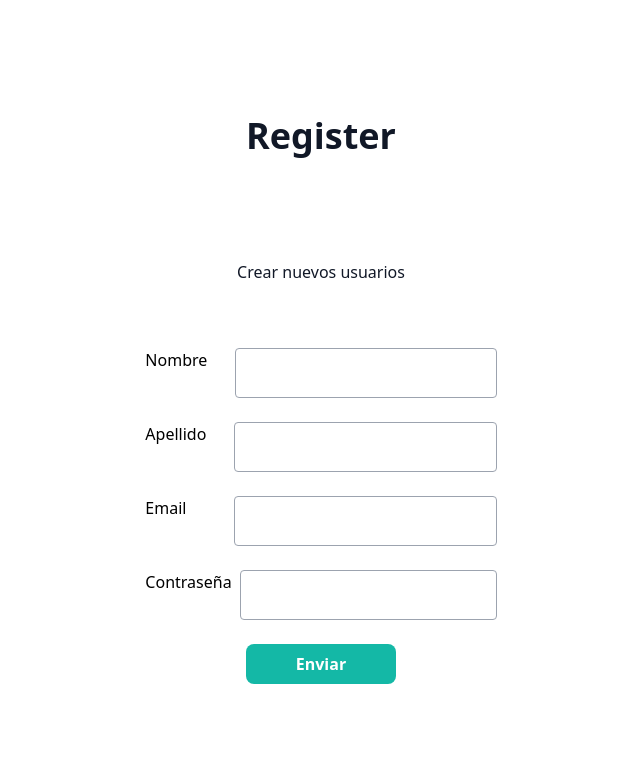
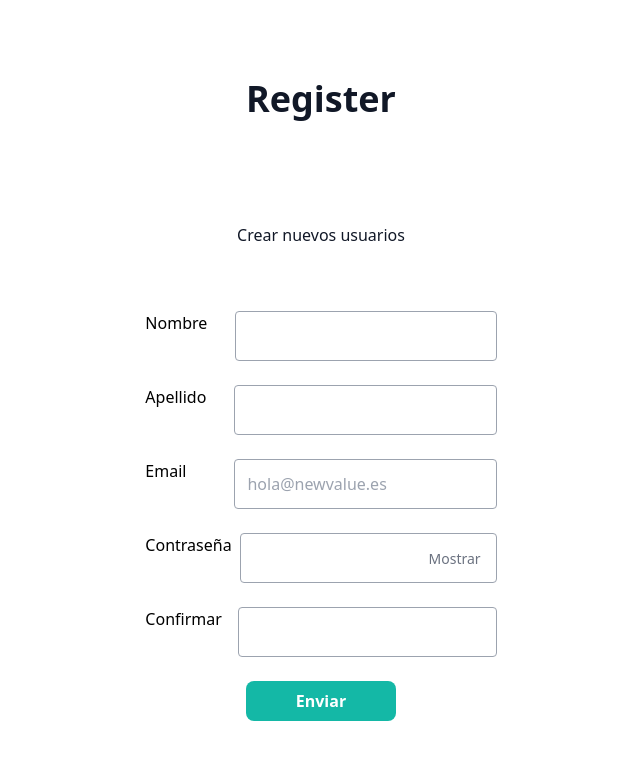
Before and after one commit to mariandrean/NewValue, a React (Vite) app in the folder client/: page /dashboard/register in a window 1280 px wide. Shown: the top 760 px of the page, without its empty margins (319-959 px from the left). Built offline with nearby package versions, Linux system fonts and the light colour scheme; sample sign-in values are in the browser's storage.

Commit message:
fix(client):add-password-visibility-and-confirmation-in-register-form

```diff
--- a/client/src/components/RegisterForm.jsx
+++ b/client/src/components/RegisterForm.jsx
@@ -1,23 +1,39 @@
-import React from 'react'
+import React, { useState, useEffect } from 'react';
 import { useForm } from "react-hook-form";
 import { userRegister } from "../services/usersServices.js";
 
 const RegisterForm = () => {
+    const { register, formState: { errors }, handleSubmit, unregister } = useForm();
+    const [registerError, setRegisterError] = useState('');
+    const [showPassword, setShowPassword] = useState(false);
 
-    const { register, formState: { errors }, handleSubmit } = useForm();
+    const togglePasswordVisibility = () => {
+        setShowPassword(!showPassword);
+    };
 
     const onSubmit = async (data) => {
+        unregister("confirmPassword");
+
+        const userData = {...data};
+        if (!checkPasswordsMatch(userData.password, userData.confirmPassword)) {
+            return;
+        }
         try {
-            const response = await userRegister(data);
+            const response = await userRegister(userData);
             console.log(response);
         } catch (error) {
             console.error('Error:', error);
         }
     }
+
+    const checkPasswordsMatch = (password, confirmPassword) => {
+        return password === confirmPassword;
+        };
+
     return (
         <>
             <div className="flex flex-col items-center justify-center min-h-screen min-w-[500px] bg-white-100">
-                <form className="min-w-[300px] gap-6 flex flex-col justify-center"onSubmit={handleSubmit(onSubmit)}>
+                <form className="min-w-[300px] gap-6 flex flex-col justify-center" onSubmit={handleSubmit(onSubmit)}>
                     <h1 className="text-4xl text-gray-900 mb-20 text-center font-semibold">Register</h1>
                     <h3 className="text-1xl text-gray-900 mb-10 text-center">Crear nuevos usuarios</h3>
                     <div className="flex">
@@ -31,18 +47,34 @@ const RegisterForm = () => {
                     </div>
                     <div className="flex">
                         <label className="mr-12">Email</label>
-                        <input className="input border border-gray-400 appearance-none rounded w-full p-3 focus focus:border-teal-500 focus:outline-none active:outline-none active:border-teal-500" type="text" {...register('email', { pattern: /^[-\w.%+]{1,64}@(?:[A-Z0-9-]{1,63}\.){1,125}[A-Z]{2,63}$/i })} />
+                        <input className="input border border-gray-400 appearance-none rounded w-full p-3 focus focus:border-teal-500 focus:outline-none active:outline-none active:border-teal-500" type="email" id="email" placeholder="hola@newvalue.es" {...register('email', { pattern: /^[-\w.%+]{1,64}@(?:[A-Z0-9-]{1,63}\.){1,125}[A-Z]{2,63}$/i })} />
                         {errors.email?.type === 'pattern' && <p>El formato del email es incorrecto</p>}
                     </div>
                     <div className="flex">
                         <label className="mr-2">Contraseña</label>
-                        <input className="input border border-gray-400 appearance-none rounded w-full p-3 focus focus:border-teal-500 focus:outline-none active:outline-none active:border-teal-500" type="text" {...register('password', { required: true })} />
-                        {errors.password?.type === 'required' && <p>El campo password es requerido</p>}
+                        <div className="relative">
+                            <input
+                                className="input border border-gray-400 appearance-none rounded w-full p-3 focus focus:border-teal-500 focus:outline-none active:outline-none active:border-teal-500"
+                                type={showPassword ? "text" : "password"}
+                                {...register('password', { required: true })}
+                            />
+                            <button
+                                type="button"
+                                id="togglePassword"
+                                className="absolute text-sm right-0 m-4 text-gray-500"
+                                onClick={togglePasswordVisibility}
+                            >
+                                {showPassword ? 'Ocultar' : 'Mostrar'}
+                            </button>
+                        </div>
                     </div>
-                    {/* <div>
-                        <label>Confirmar</label>
-                        <input type="text" />
-                    </div> */}
+
+                    <div className="flex">
+                        <label className="mr-4">Confirmar</label>
+                        <input className="input border border-gray-400 appearance-none rounded w-full p-3 focus focus:border-teal-500 focus:outline-none active:outline-none active:border-teal-500" type="password" {...register('confirmPassword', { required: true })} />
+                    </div>
+                    {registerError && <p className="text-red-500 text-sm self-center m-0">{registerError}</p>}
+
                     <button className="w-[150px] self-center bg-teal-500 text-white border-green-900 rounded-lg font-semibold py-2 px-4 hover:bg-teal-800 transition duration-300 ease-in-out" type="submit">
                         Enviar
                     </button>
```
